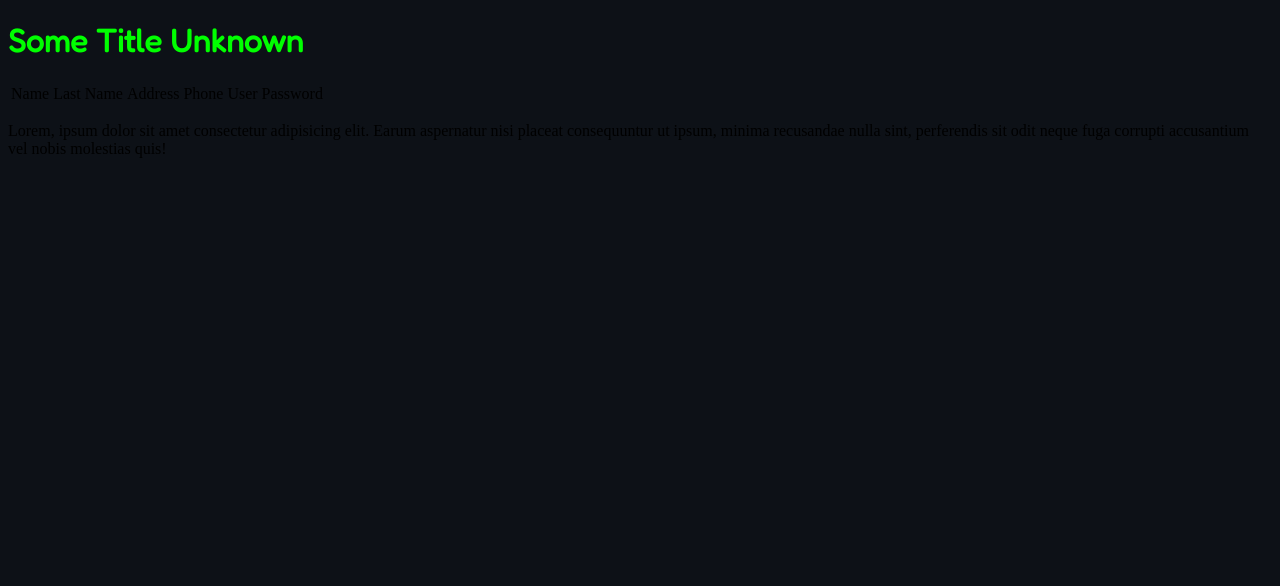
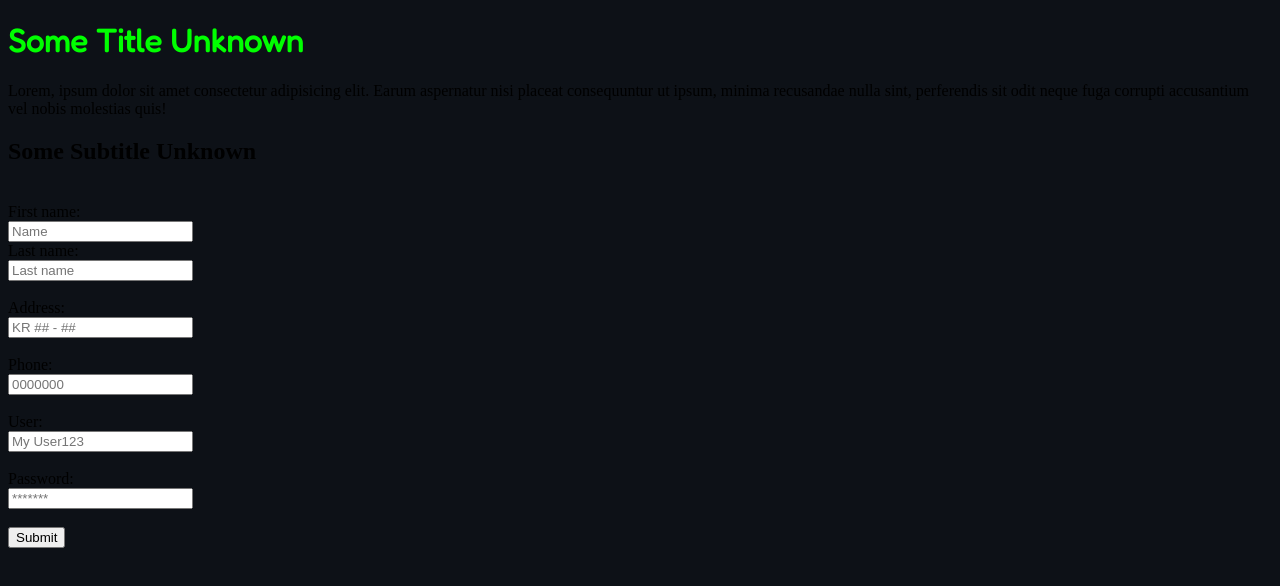
Before and after one commit to SlayeR-cloud/web_development, a plain HTML site: page Exercise 2/index.html in a window 1280 px wide. Drawn offline with Linux system fonts and the light colour scheme.

Commit message:
It is confirmed creation of form on the webpage

```diff
--- a/Exercise 2/index.html
+++ b/Exercise 2/index.html
@@ -10,21 +10,28 @@
     </head>
     <body>
         <h1>Some Title Unknown</h1>
-        <table>
-            <tr>
-                <td>Name</td>
-                <td>Last Name</td>
-                <td>Address</td>
-                <td>Phone</td>
-                <td>User</td>
-                <td>Password</td>
-            </tr>
-        </table>
         <p>
             Lorem, ipsum dolor sit amet consectetur adipisicing elit.
             Earum aspernatur nisi placeat consequuntur ut ipsum, minima
             recusandae nulla sint, perferendis sit odit neque fuga corrupti
             accusantium vel nobis molestias quis!
         </p>
+        <h2>Some Subtitle Unknown</h2>
+        <br>
+        <form action="index2.html" method="get">
+            <label for="name">First name:</label><br>
+            <input type="text" id="fname" name="fname" placeholder="Name"><br>
+            <label for="lname">Last name:</label><br>
+            <input type="text" id="lname" name="lname" placeholder="Last name"><br><br>
+            <label for="address">Address:</label><br>
+            <input type="text" id="address" name="address" placeholder="KR ## - ##"><br><br>
+            <label for="phone">Phone:</label><br>
+            <input type="text" id="phone" name="lname" placeholder="0000000"><br><br>
+            <label for="user">User:</label><br>
+            <input type="text" id="user" name="user" placeholder="My User123"><br><br>
+            <label for="password">Password:</label><br>
+            <input type="text" id="password" name="password" placeholder="*******"><br><br>
+            <input type="submit" value="Submit">
+        </form>
     </body>
 </html>
```
Also changed, not shown: Exercise 2/index2.html (+24 -1 lines).
